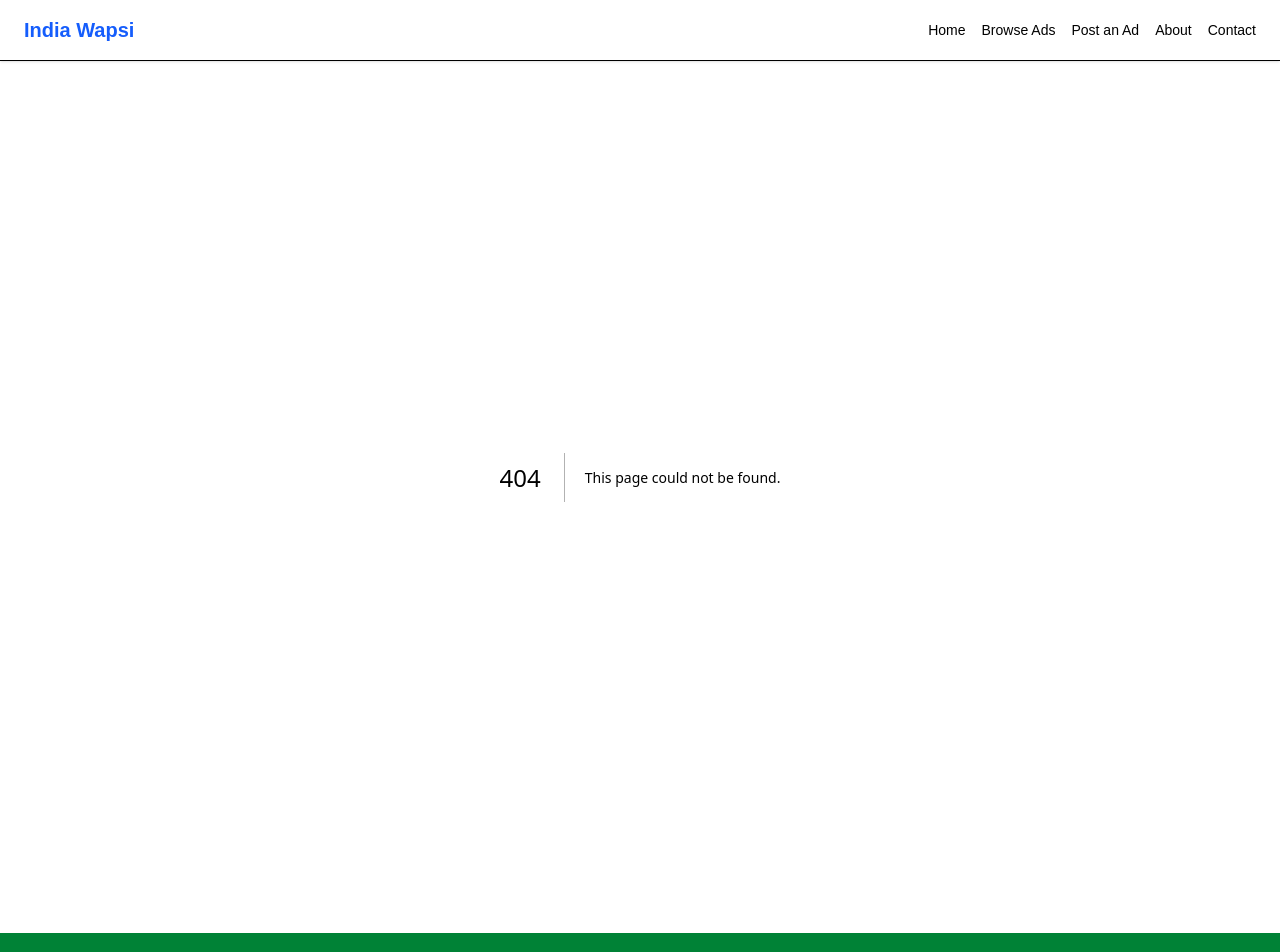
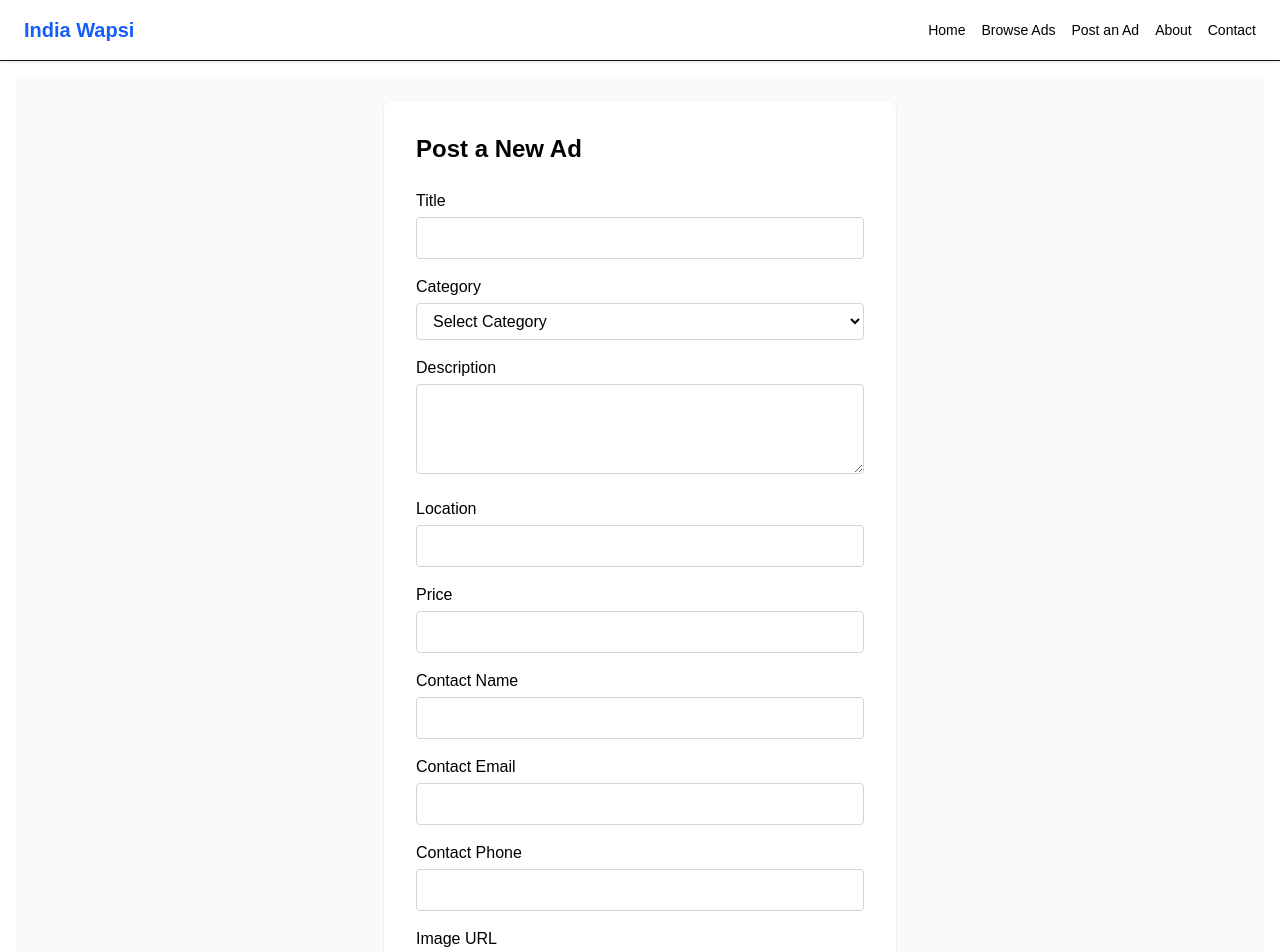
Before and after one commit to indiawapsi/india-wapsi-listings, a Next.js app: page /post in a window 1280 px wide. Before the commit this address had no page. Shown: the top 952 px of the page. Built offline with nearby package versions, Linux system fonts and the light colour scheme.

Commit message:
added basic ads posting page

```diff
--- a/app/components/Navbar.tsx
+++ b/app/components/Navbar.tsx
@@ -11,7 +11,7 @@ export default function Navbar() {
       <div className="space-x-4 text-sm text-black">
         <Link href="/" className="hover:underline">Home</Link>
         <Link href="/browse" className="hover:underline">Browse Ads</Link>
-        <Link href="/post-ad" className="hover:underline">Post an Ad</Link>
+        <Link href="/post" className="hover:underline">Post an Ad</Link>
         <Link href="/about" className="hover:underline">About</Link>
         <Link href="/contact" className="hover:underline">Contact</Link>
       </div>
--- a/app/page.tsx
+++ b/app/page.tsx
@@ -14,7 +14,7 @@ export default function Home() {
         <p className="text-gray-600 text-base mb-6 max-w-md text-left">
           that helps NRIs & Overseas Indians connect back or return to India.
         </p>
-        <Link href="#classifieds" className="bg-green-600 hover:bg-green-700 text-white font-semibold px-5 py-2 rounded mt-2 shadow text-left">
+        <Link href="/browse" className="bg-green-600 hover:bg-green-700 text-white font-semibold px-5 py-2 rounded mt-2 shadow text-left">
           Explore Classifieds
         </Link>
       </section>
@@ -53,7 +53,7 @@ export default function Home() {
           <h3 className="text-2xl font-bold text-gray-900 mb-1">Ready to get started?</h3>
           <span className="text-green-600 font-bold text-lg">Post your ad today.</span>
         </div>
-        <Link href="#" className="bg-green-600 hover:bg-green-700 text-white font-semibold px-6 py-2 rounded shadow">
+        <Link href="/post" className="bg-green-600 hover:bg-green-700 text-white font-semibold px-6 py-2 rounded shadow">
           Post an Ad
         </Link>
       </section>
--- /dev/null
+++ b/app/post/page.tsx
@@ -0,0 +1,101 @@
+"use client";
+
+import { useState } from "react";
+import Link from "next/link";
+
+const categories = [
+  "Property and Housing",
+  "Employment",
+  "Eldercare",
+  "Education",
+  "Finances",
+  "Business Outsourcing",
+];
+
+export default function PostAdPage() {
+  const [form, setForm] = useState({
+    title: "",
+    category: "",
+    description: "",
+    location: "",
+    price: "",
+    contactName: "",
+    contactEmail: "",
+    contactPhone: "",
+    imageUrl: "",
+  });
+  const [submitted, setSubmitted] = useState(false);
+
+  function handleChange(e: React.ChangeEvent<HTMLInputElement | HTMLTextAreaElement | HTMLSelectElement>) {
+    setForm({ ...form, [e.target.name]: e.target.value });
+  }
+
+  function handleSubmit(e: React.FormEvent) {
+    e.preventDefault();
+    // In a real app, send to backend here
+    console.log("Submitted Ad:", form);
+    setSubmitted(true);
+  }
+
+  if (submitted) {
+    return (
+      <div className="min-h-screen flex flex-col items-center justify-center bg-gray-50 p-6">
+        <div className="bg-white rounded-lg shadow p-8 max-w-md w-full text-center">
+          <h1 className="text-2xl font-bold text-green-700 mb-4">Ad Posted Successfully!</h1>
+          <p className="text-black mb-6">Thank you for posting your ad. It will be reviewed and published soon.</p>
+          <Link href="/browse" className="text-green-600 hover:text-green-700 font-medium underline">Go to Browse Ads</Link>
+        </div>
+      </div>
+    );
+  }
+
+  return (
+    <div className="min-h-screen bg-gray-50 flex flex-col items-center justify-center p-6">
+      <form onSubmit={handleSubmit} className="bg-white rounded-lg shadow p-8 max-w-lg w-full">
+        <h1 className="text-2xl font-bold text-black mb-6">Post a New Ad</h1>
+        <div className="mb-4">
+          <label className="block text-black font-medium mb-1">Title</label>
+          <input name="title" value={form.title} onChange={handleChange} required className="w-full border border-gray-300 rounded px-3 py-2 text-black" />
+        </div>
+        <div className="mb-4">
+          <label className="block text-black font-medium mb-1">Category</label>
+          <select name="category" value={form.category} onChange={handleChange} required className="w-full border border-gray-300 rounded px-3 py-2 text-black">
+            <option value="">Select Category</option>
+            {categories.map((cat) => (
+              <option key={cat} value={cat}>{cat}</option>
+            ))}
+          </select>
+        </div>
+        <div className="mb-4">
+          <label className="block text-black font-medium mb-1">Description</label>
+          <textarea name="description" value={form.description} onChange={handleChange} required rows={3} className="w-full border border-gray-300 rounded px-3 py-2 text-black" />
+        </div>
+        <div className="mb-4">
+          <label className="block text-black font-medium mb-1">Location</label>
+          <input name="location" value={form.location} onChange={handleChange} required className="w-full border border-gray-300 rounded px-3 py-2 text-black" />
+        </div>
+        <div className="mb-4">
+          <label className="block text-black font-medium mb-1">Price</label>
+          <input name="price" value={form.price} onChange={handleChange} required className="w-full border border-gray-300 rounded px-3 py-2 text-black" />
+        </div>
+        <div className="mb-4">
+          <label className="block text-black font-medium mb-1">Contact Name</label>
+          <input name="contactName" value={form.contactName} onChange={handleChange} required className="w-full border border-gray-300 rounded px-3 py-2 text-black" />
+        </div>
+        <div className="mb-4">
+          <label className="block text-black font-medium mb-1">Contact Email</label>
+          <input name="contactEmail" type="email" value={form.contactEmail} onChange={handleChange} required className="w-full border border-gray-300 rounded px-3 py-2 text-black" />
+        </div>
+        <div className="mb-4">
+          <label className="block text-black font-medium mb-1">Contact Phone</label>
+          <input name="contactPhone" value={form.contactPhone} onChange={handleChange} required className="w-full border border-gray-300 rounded px-3 py-2 text-black" />
+        </div>
+        <div className="mb-6">
+          <label className="block text-black font-medium mb-1">Image URL</label>
+          <input name="imageUrl" value={form.imageUrl} onChange={handleChange} className="w-full border border-gray-300 rounded px-3 py-2 text-black" />
+        </div>
+        <button type="submit" className="w-full bg-green-600 hover:bg-green-700 text-white font-semibold py-2 rounded">Post Ad</button>
+      </form>
+    </div>
+  );
+}
```
